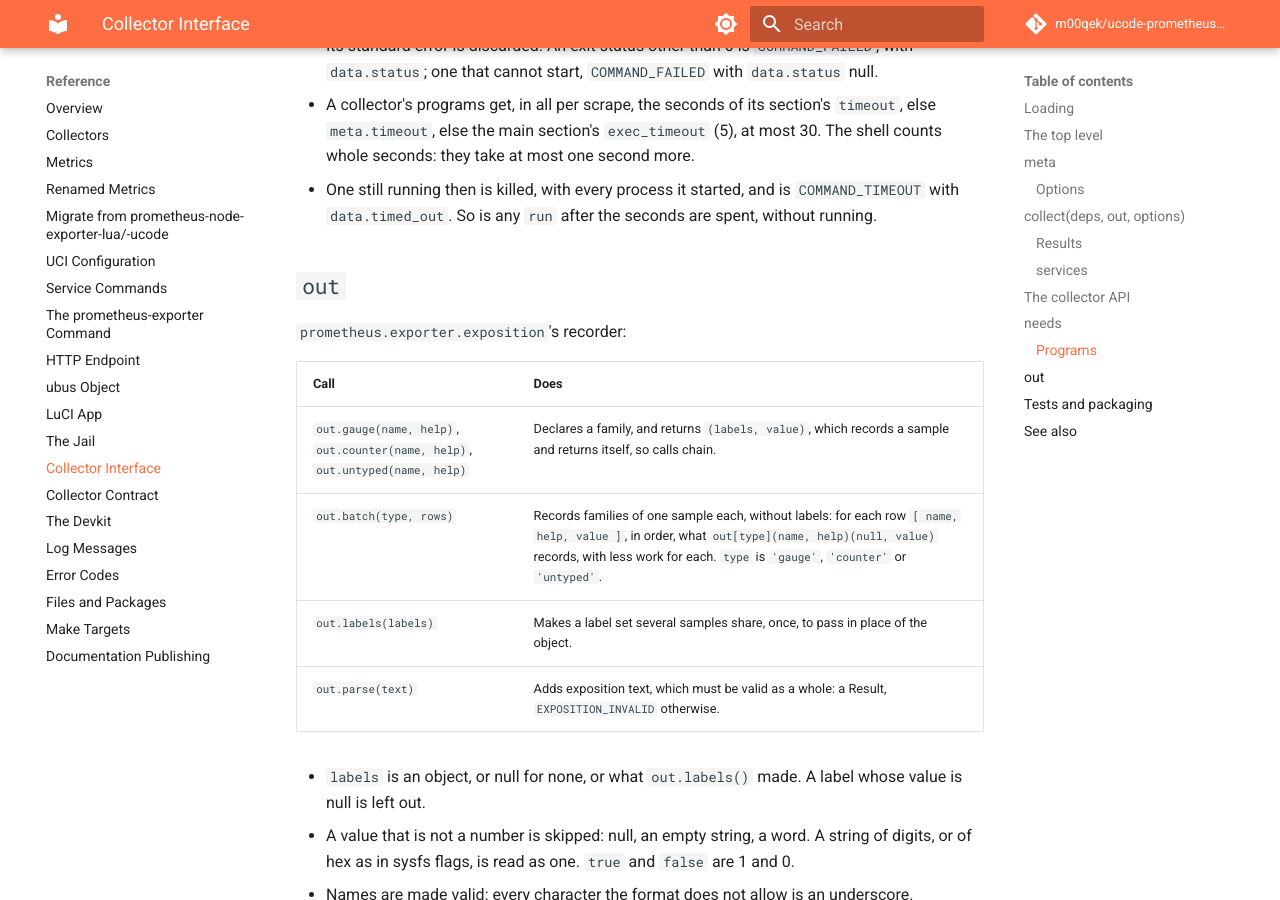
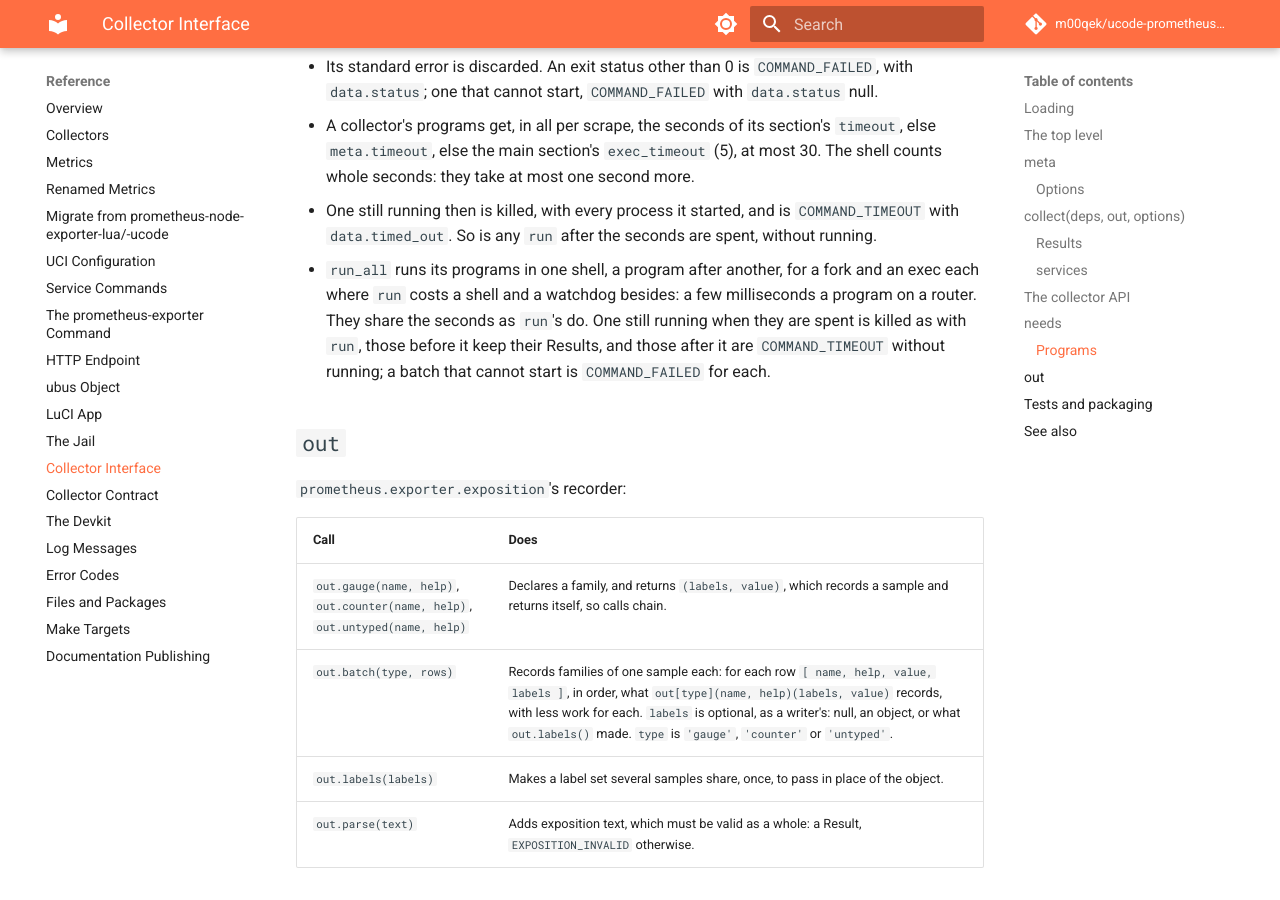
Before and after one commit to m00qek/ucode-prometheus-exporter, an MkDocs documentation site: the page built from docs/reference/collector-interface.md, in a window 1280 px wide and 900 px high, scrolled down 9379 px. Built offline with MkDocs 1.6.1 and Material for MkDocs 9.7.7, drawn with Linux system fonts in a browser that asks for light colours; comment, search, counter and statistics services are not loaded; some of the changed text lies outside the part shown.

Commit message:
Run ethtool's programs of a scrape in one batch, and ask no link settings of a Wi-Fi interface
ethtool took 97 ms of the NanoPi R3S's scrape for its two NICs: six
programs, each with a shell and the watchdog's two subshells besides
its own fork, 5.7 ms each there where ethtool alone is 3.5, and the
216 statistics of the stmmac's ethtool -S, a family each.

The exec capability has run_all(argvs): the programs one after the
other in a shell function the watchdog runs as it runs a program, each
one's output followed by a line of the batch's mark and its exit
status, a Result for each as run() gives it. They share the collector's
seconds; one killed at them fails as run()'s does, those before it keep
their Results and those after it are COMMAND_TIMEOUT without running.
On the R3S the six programs take 17 ms batched, where they took 34.

ethtool runs all its programs in one batch, asks no link settings of a
Wi-Fi interface (a phy80211 link in sysfs), of which cfg80211 has none
and ethtool says only whether it has a link, and records its statistics
with out.batch(), which takes an optional label set for each row now: a
writer for each row's family records the same, which a property holds.
A port that is down is still asked, as phylib still says what it
supports and advertises. The output is the same, on the bench's worlds
too.

The devkit's commands.fs() answers a batch, parse_batch() takes one
apart, and with_collector() fails a test whose collector runs a program
meta.commands does not list in one. The bench's worlds and the docs'
fixtures run a batch as they run a program, and the worlds' Wi-Fi
interfaces have their phy80211 link.

```diff
--- a/docs/reference/collector-interface.md
+++ b/docs/reference/collector-interface.md
@@ -183,7 +183,7 @@ Only `prometheus.exporter.deps`, with its modules of each capability (`prometheu
 | `rtnl` | `request(cmd, flags, attrs)` as a Result (`RTNL_FAILED`), and `const`. |
 | `nl80211` | The same, for nl80211 (`NL80211_FAILED`). Needs ucode-mod-nl80211. |
 | `socket` | `unix_request(path, message, timeout_ms)`: the whole reply of a Unix stream socket's server, as a Result (`SOCKET_FAILED`). `tcp_request(address, port, message, timeout_ms)`: the same of a TCP port of the device itself, at an IPv4 or IPv6 address of its own, which it binds to before it connects: another address fails `SOCKET_FAILED` without connecting. Every wait, to connect, send or read, is bounded by `timeout_ms`, and the reply is what the server sent until it closed. Needs ucode-mod-socket. |
-| `exec` | `run(argv)`: a program of `meta.commands`, without a shell's interpretation of its arguments, its standard output as a Result. See [Programs](#programs). |
+| `exec` | `run(argv)`: a program of `meta.commands`, without a shell's interpretation of its arguments, its standard output as a Result. `run_all(argvs)`: several, one after the other under one watchdog, a Result for each, as `run` gives it. See [Programs](#programs). |
 | `time` | `now()`: the system time, in seconds. |
 | `log` | `log(msg)`: a line at `warning`, `collector '<name>': <msg>`, for what a collector that succeeds still has to say. At most 10 lines a run, each cut at 512 bytes; past them, one line once the run is over says how many more were left out. |
 | `exporter` | The exporter itself, read-only: `process(file)`, the serving uhttpd's `/proc/<pid>/stat`, `status` or `limits`; `fds()`, how many descriptors it has open; `system(file)`, `/proc/stat` or `/proc/self/auxv`. The `exporter` collector's. What the instance's ledger counts, and each collector's samples, the scrape writes itself while that collector is selected (see [Metrics](metrics.md#scrape)). |
@@ -196,6 +196,7 @@ A need the system lacks (`nl80211`, `socket`) fails the collector with `NEED_MIS
 - Its standard error is discarded. An exit status other than 0 is `COMMAND_FAILED`, with `data.status`; one that cannot start, `COMMAND_FAILED` with `data.status` null.
 - A collector's programs get, in all per scrape, the seconds of its section's `timeout`, else `meta.timeout`, else the main section's `exec_timeout` (5), at most 30. The shell counts whole seconds: they take at most one second more.
 - One still running then is killed, with every process it started, and is `COMMAND_TIMEOUT` with `data.timed_out`. So is any `run` after the seconds are spent, without running.
+- `run_all` runs its programs in one shell, a program after another, for a fork and an exec each where `run` costs a shell and a watchdog besides: a few milliseconds a program on a router. They share the seconds as `run`'s do. One still running when they are spent is killed as with `run`, those before it keep their Results, and those after it are `COMMAND_TIMEOUT` without running; a batch that cannot start is `COMMAND_FAILED` for each.
 
 ## `out`
 
@@ -204,7 +205,7 @@ A need the system lacks (`nl80211`, `socket`) fails the collector with `NEED_MIS
 | Call | Does |
 | :--- | :--- |
 | `out.gauge(name, help)`, `out.counter(name, help)`, `out.untyped(name, help)` | Declares a family, and returns `(labels, value)`, which records a sample and returns itself, so calls chain. |
-| `out.batch(type, rows)` | Records families of one sample each, without labels: for each row `[ name, help, value ]`, in order, what `out[type](name, help)(null, value)` records, with less work for each. `type` is `'gauge'`, `'counter'` or `'untyped'`. |
+| `out.batch(type, rows)` | Records families of one sample each: for each row `[ name, help, value, labels ]`, in order, what `out[type](name, help)(labels, value)` records, with less work for each. `labels` is optional, as a writer's: null, an object, or what `out.labels()` made. `type` is `'gauge'`, `'counter'` or `'untyped'`. |
 | `out.labels(labels)` | Makes a label set several samples share, once, to pass in place of the object. |
 | `out.parse(text)` | Adds exposition text, which must be valid as a whole: a Result, `EXPOSITION_INVALID` otherwise. |
 
```
Also changed, not shown: docs/explanation/internals.md (+3 -0 lines), docs/reference/devkit.md (+2 -1 lines), 14 other files.
